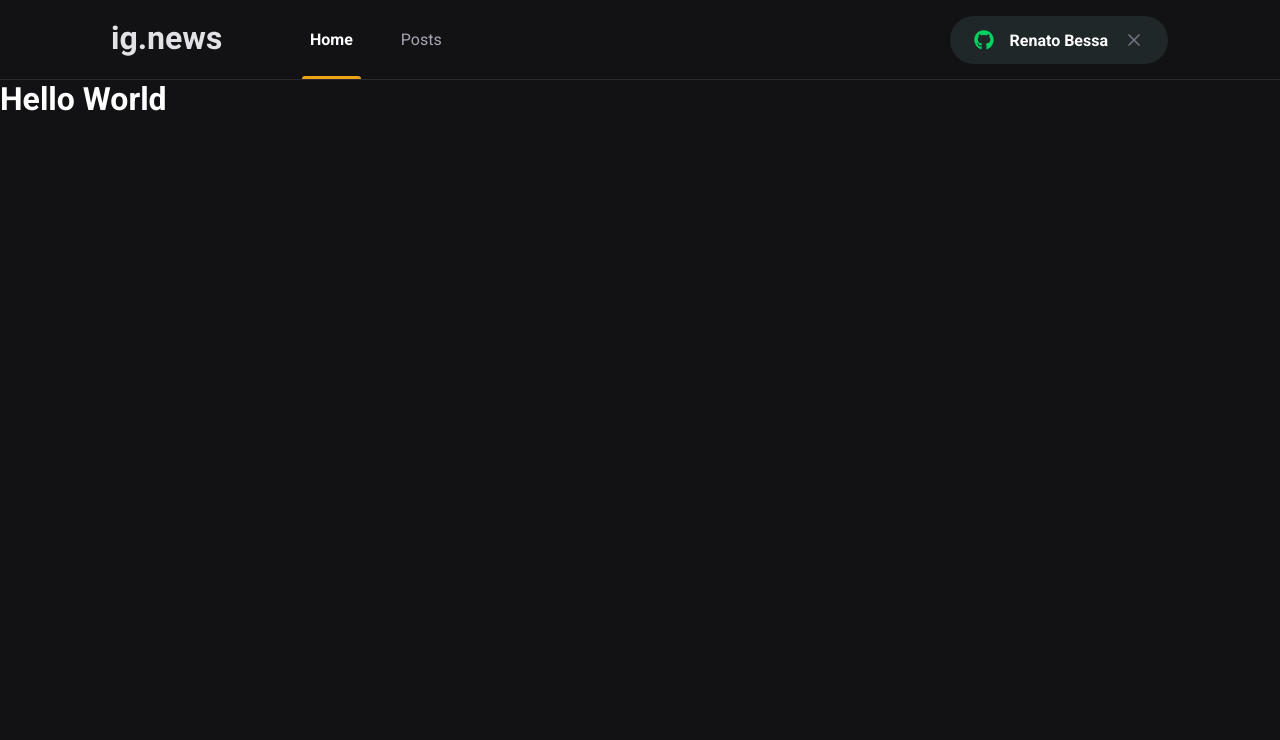
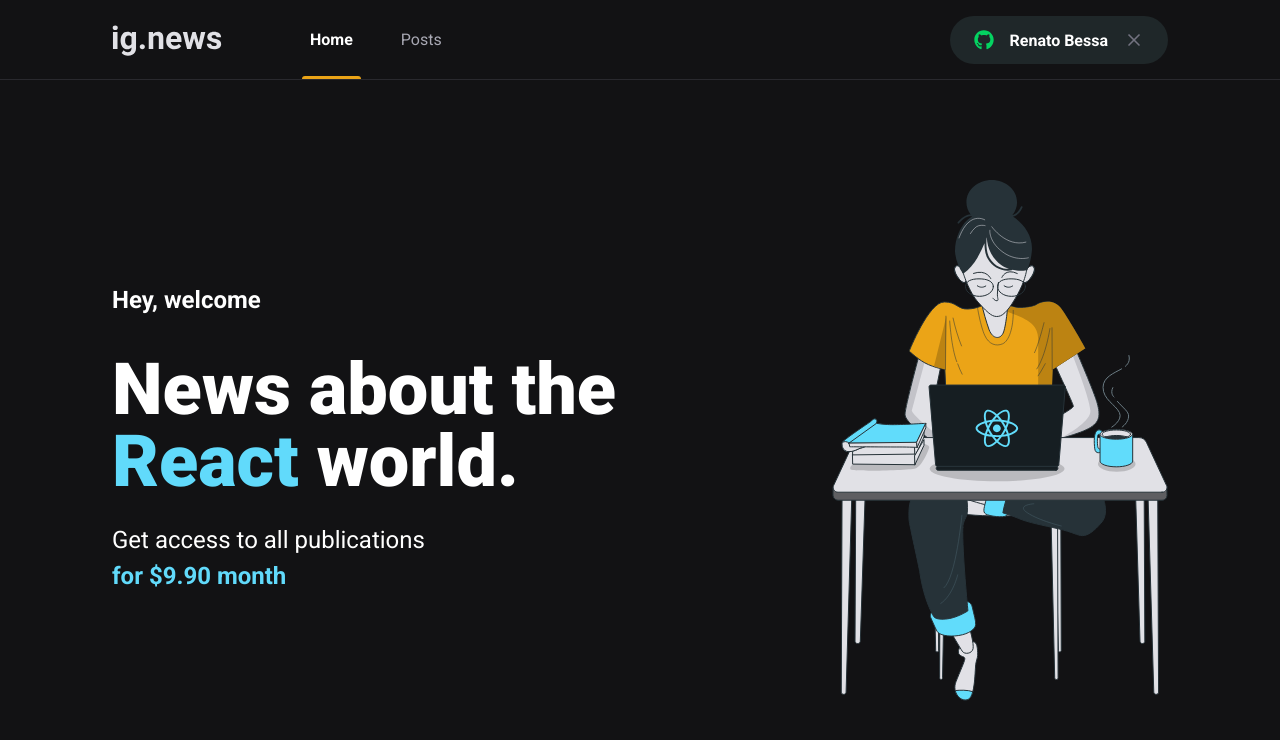
Before and after one commit to bessache/ignite-reactjs-03-ignews, a Next.js app: page / in a window 1280 px wide. Shown: the top 740 px of the page. Built offline with nearby package versions, Linux system fonts and the light colour scheme.

Commit message:
commit aula pagina home

```diff
--- /dev/null
+++ b/src/pages/home.module.scss
@@ -0,0 +1,38 @@
+.contentContainer {
+    max-width: 1120px;
+    margin: 0 auto;
+    padding: 0 2rem;
+    height: calc(100vh - 5rem);
+    display: flex;
+    align-items: center;
+    justify-content: space-between;
+
+
+}
+.hero {
+    max-width: 600px;
+    > span {
+        font-size: 1.5rem;
+        font-weight: bold;
+    }
+    h1 {
+        font-size: 4.5rem;
+        line-height: 4.5rem;
+        font-weight: 900;
+        margin-top: 2.5rem;
+        span {
+            color: var(--cyan-500);
+        }
+    }
+    p{
+        font-size: 1.5rem;
+        line-height: 2.25rem;
+        margin-top: 1.5rem;
+        span {
+            color: var(--cyan-500);
+            font-weight: bold;
+
+        }
+    }
+
+}
--- a/src/pages/index.tsx
+++ b/src/pages/index.tsx
@@ -1,3 +1,5 @@
+import styles from './home.module.scss'
+
 
 import Head from 'next/head';
 
@@ -5,8 +7,18 @@ import Head from 'next/head';
 export default function Home() {
   return (
     <>
-      <Head><title>Inicio | ig.news</title></Head>
-      <h1>Hello World</h1>
+      <Head><title>Home | ig.news</title></Head>
+      <main className={styles.contentContainer}>
+        <section className={styles.hero}>
+          <span>Hey, welcome</span>
+          <h1>News about the <span>React</span> world.</h1>
+          <p>
+            Get access to all publications <br/>
+            <span>for $9.90 month</span>
+          </p>
+        </section>
+        <img src="/images/avatar.svg" alt="Girl coding"/>
+      </main>
     </>
   )
 }
```
